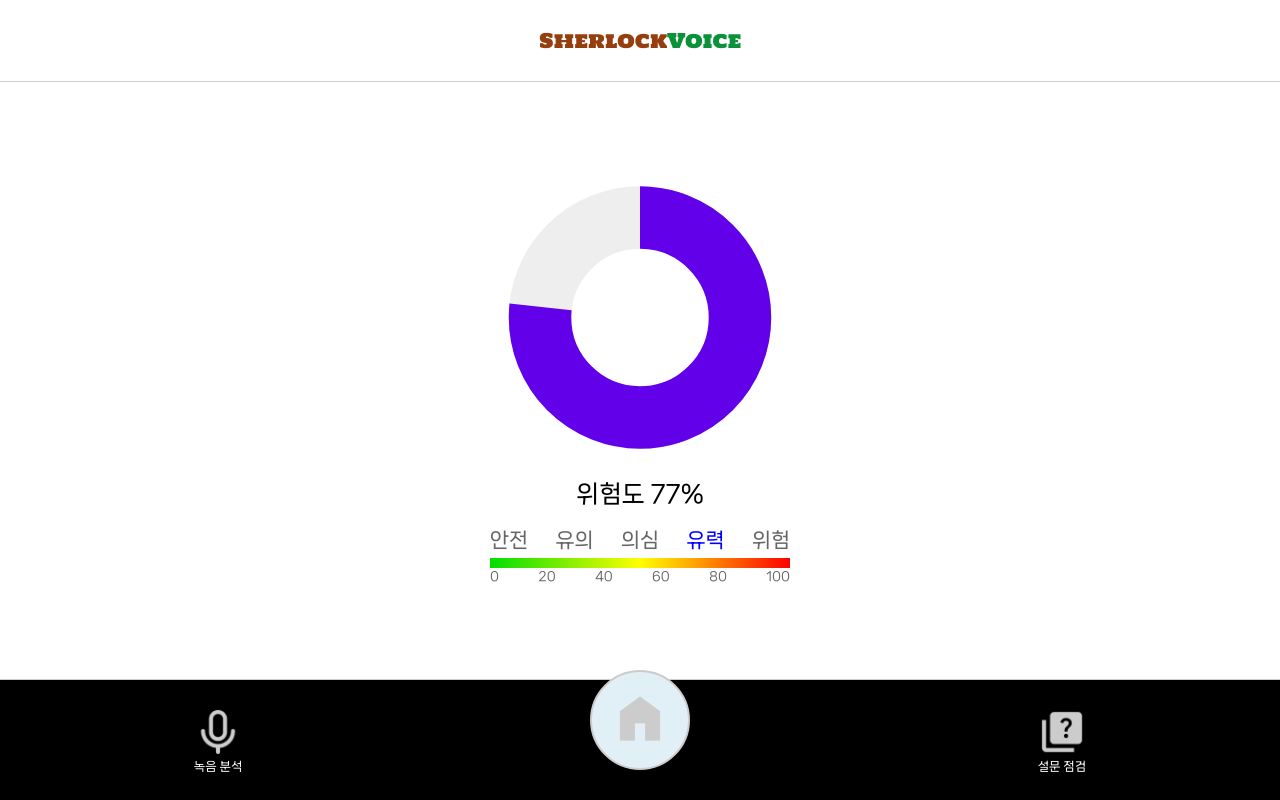
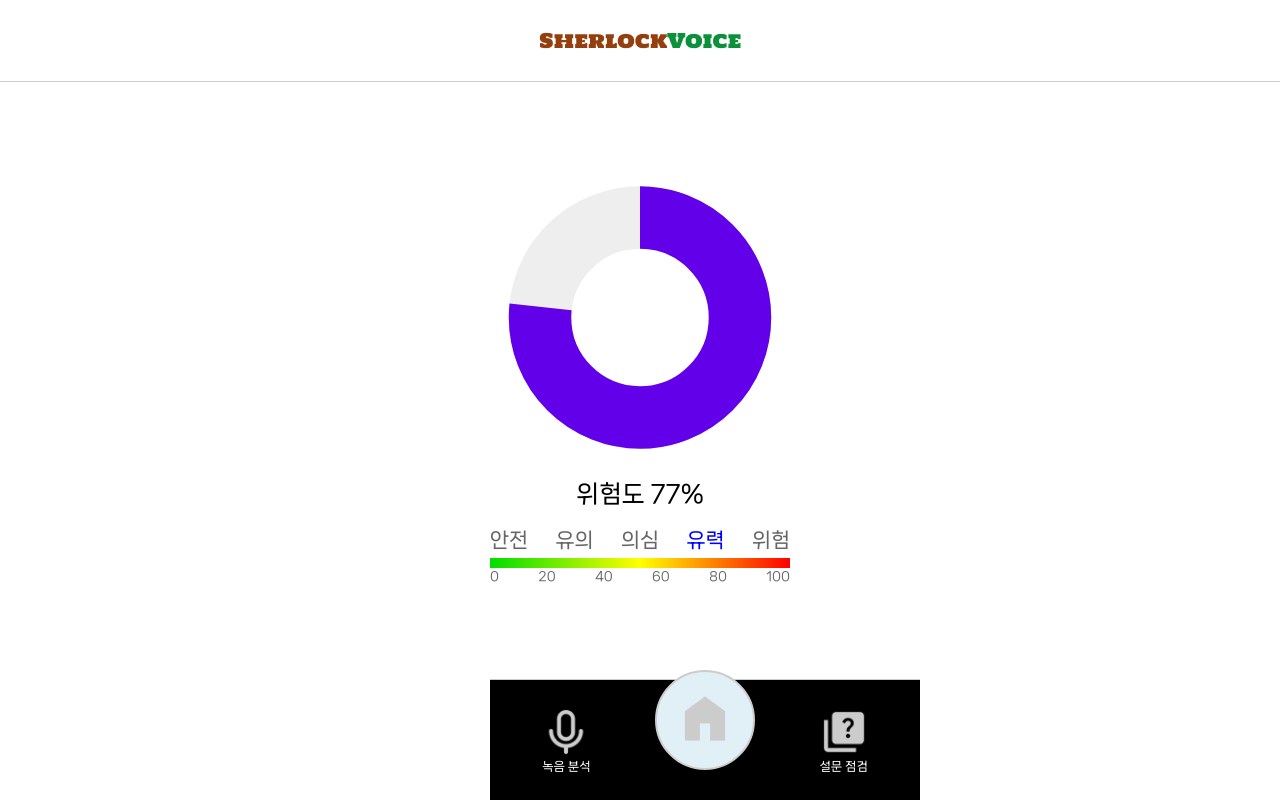
Before and after one commit to zizonyoungjun/Sherlock-Voice_Web, a React (Vite) app: page /voiceResult in a window 1280 px wide. Built offline with nearby package versions, Linux system fonts and the light colour scheme; the HTML template or start-up script is replaced by a standard one.

Commit message:
Design: Footer 위치 조정

```diff
--- a/src/components/Footer.tsx
+++ b/src/components/Footer.tsx
@@ -15,8 +15,7 @@ const FooterContainer = styled.footer`
   border-top: 1px solid #ccc;
   position: fixed;
   bottom: 0;
-  left: 0;
-  right: 0;
+  max-width: 430px;
 `;
 
 const IconWrapper = styled.div`
@@ -55,7 +54,7 @@ const Footer = () => {
     return (
         <FooterContainer>
             <IconWrapper>
-                <Link to="/">
+                <Link to="/voiceUpload">
                     <Icon src={voiceIcon} alt="Voice" />
                 </Link>
                 <IconLabel>녹음 분석</IconLabel>
```
